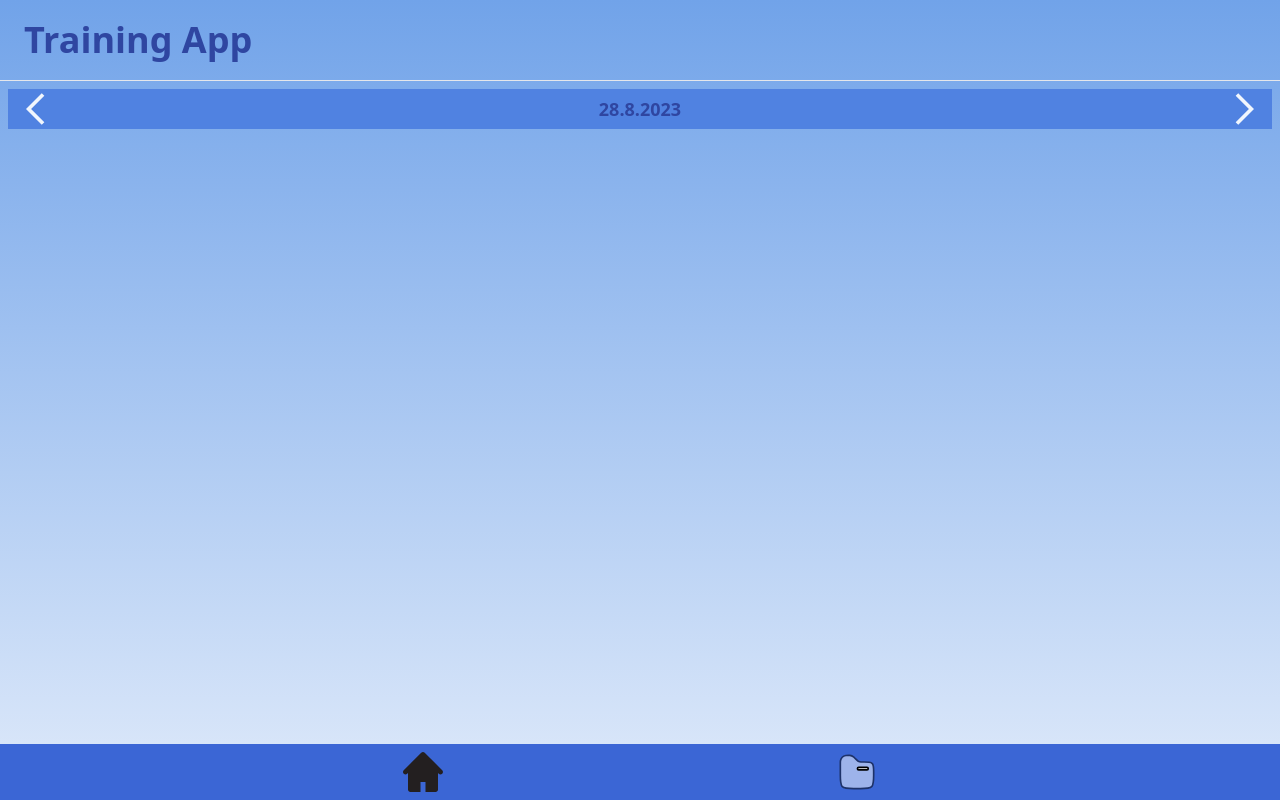
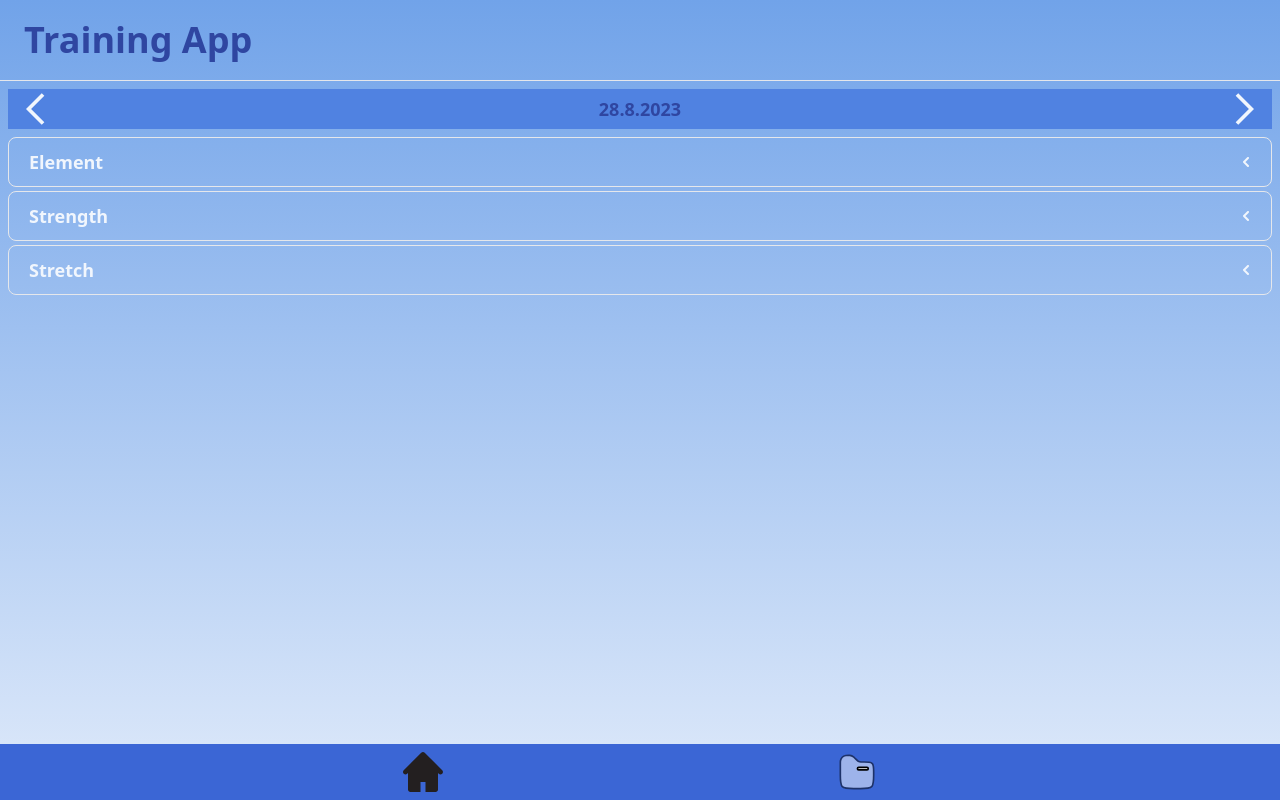
Before and after one commit to JolloDede/New-Training-App, a SvelteKit app: page /today in a window 1280 px wide. Built offline with nearby package versions, Linux system fonts and the light colour scheme.

Commit message:
feat: ExerciseType

```diff
--- a/src/components/ExerciseC.svelte
+++ b/src/components/ExerciseC.svelte
@@ -1,7 +1,7 @@
 <script lang="ts">
 </script>
 
-<div class="flex items-center justify-between m-2 p-2 border rounded-lg bg-white">
+<div class="flex items-center justify-between my-2 p-2 border rounded-lg bg-white">
 	<div>
 		<p class="break-all max-w-xs"><slot name="name" /></p>
 	</div>
--- a/src/components/PageTemplate.svelte
+++ b/src/components/PageTemplate.svelte
@@ -8,7 +8,7 @@
 		<hr />
 		<slot name="header" />
 	</header>
-	<main class="grow overflow-y-auto">
+	<main class="grow mx-2 overflow-y-auto">
 		<div class="mb-20">
 			<slot name="main" />
 		</div>
--- a/src/routes/+page.svelte
+++ b/src/routes/+page.svelte
@@ -27,7 +27,7 @@
 
 <PageTemplate>
 	<svelte:fragment slot="main">
-		<div class="m-4 p-4 bg-sapphire-50 border-sapphire-400 rounded-lg">
+		<div class="mt-4 p-4 bg-sapphire-50 border-sapphire-400 rounded-lg">
 			<a href="today" class="text-sapphire-600"> today you are gona change the world! </a>
 		</div>
 	</svelte:fragment>
--- a/src/routes/today/+page.svelte
+++ b/src/routes/today/+page.svelte
@@ -3,12 +3,26 @@
 	import ExerciseCard from '../../components/ExerciseCard.svelte';
 	import ExerciseC from '../../components/ExerciseC.svelte';
 	import SetButton from '../../components/SetButton.svelte';
+	import { ExerciseType } from '../../types';
+	import ExerciseList from './ExerciseList.svelte';
+
+	let StretchArr = $exercises.filter((exer) => exer.type == ExerciseType.Streching);
+	let ElementArr = $exercises.filter((exer) => exer.type == ExerciseType.Element);
+	let StrengthArr = $exercises.filter((exer) => exer.type == ExerciseType.Strength);
 </script>
 
-{#each $exercises as exercise}
-	<!-- <ExerciseCard name={exercise.name} repAmount={exercise.repetition} /> -->
+<div>
+	<ExerciseList list={ElementArr} title="Element" />
+</div>
+<div>
+	<ExerciseList list={StrengthArr} title="Strength" />
+</div>
+<div>
+	<ExerciseList list={StretchArr} title="Stretch" />
+</div>
+
+<!-- {#each $exercises as exercise}
 	<ExerciseC>
-		<!-- <p slot="name">{exercise.name}</p> -->
 		<svelte:fragment slot="name">
 			{exercise.name}
 		</svelte:fragment>
@@ -22,4 +36,4 @@
 			<SetButton />
 		</svelte:fragment>
 	</ExerciseC>
-{/each}
+{/each} -->
--- /dev/null
+++ b/src/routes/today/ExerciseList.svelte
@@ -0,0 +1,55 @@
+<script lang="ts">
+	import SetButton from '../../components/SetButton.svelte';
+	import type { Exercise } from '../../types';
+	import ExerciseC from '../../components/ExerciseC.svelte';
+
+	export let list: Exercise[];
+	export let title: string;
+	let hidden: boolean = true;
+    if (list.length == 0)
+        hidden = false;
+</script>
+
+<div>
+	<button
+		on:click={() => (hidden = !hidden)}
+		class="flex w-full border text-lg font-semibold items-center justify-between rounded-lg px-5 py-2.5 mb-1"
+	>
+		{title}
+		<div class={'transform ' + (hidden ? '' : 'rotate-90')}>
+			<svg
+				class="w-2.5 h-2.5"
+				aria-hidden="true"
+				xmlns="http://www.w3.org/2000/svg"
+				fill="none"
+				viewBox="0 0 10 6"
+			>
+				<path
+					stroke="currentColor"
+					stroke-linecap="round"
+					stroke-linejoin="round"
+					stroke-width="2"
+					d="m1 1 4 4 4-4"
+				/>
+			</svg>
+		</div>
+	</button>
+	<div class={hidden ? '' : 'hidden'}>
+		{#each list as exercise}
+			<ExerciseC>
+				<svelte:fragment slot="name">
+					{exercise.name}
+				</svelte:fragment>
+				<svelte:fragment slot="repetitions">
+					{exercise.repetition}
+				</svelte:fragment>
+
+				<svelte:fragment slot="end">
+					<SetButton />
+					<SetButton />
+					<SetButton />
+				</svelte:fragment>
+			</ExerciseC>
+		{/each}
+	</div>
+</div>
```
